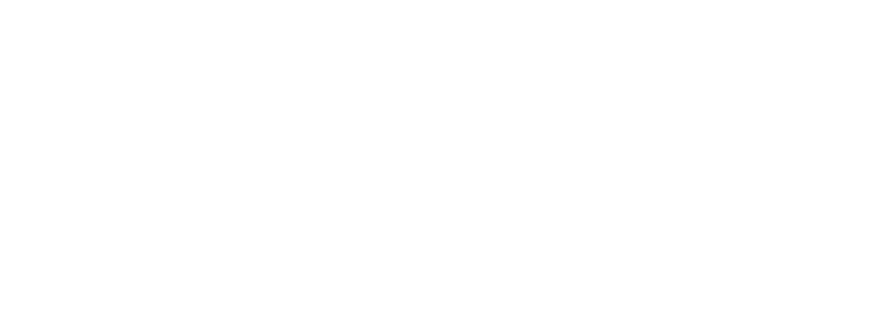
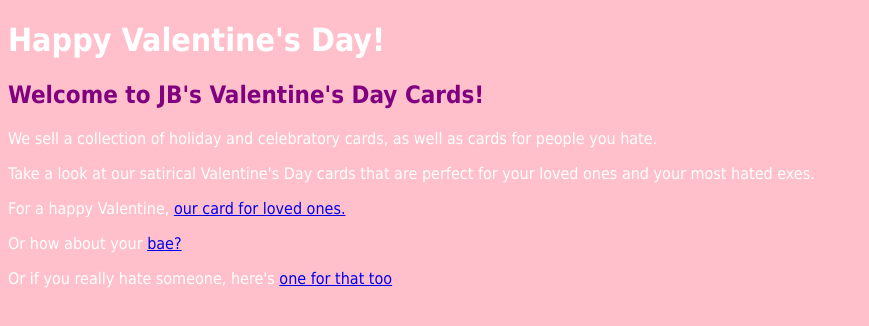
Before and after one commit to jacquibailey/valentines2016, a plain HTML site: page hate/index.html in a window 1280 px wide. Shown: the whole page, without its empty margins (0-869 px from the left). Drawn offline with Linux system fonts and the light colour scheme.

Commit message:
this might be it

```diff
--- a/hate/index.html
+++ b/hate/index.html
@@ -2,10 +2,33 @@
 <html>
 <head>
 <meta name="viewport" content="width=device-width, initial-scale=1, shrink-to-fit=no" />
-<title></title>
+
+<title>JB's VDay</title>
+
+<style>
+
+body {background-color: pink;}
+h1 {color: white;}
+h2 {color:purple;}
+p {color: white;}
+body{font-family: Tahoma, Geneva, sans-serif;}
+
+</style>
 </head>
 
+
 <body>
+<h1> <b>Happy Valentine's Day!</b></h1>
+
+<h2>Welcome to JB's Valentine's Day Cards! </h2>
+
+  <p>We sell a collection of holiday and celebratory cards, as well as cards for people you hate. </p>
+  <p>Take a look at our satirical Valentine's Day cards that are perfect for your loved ones and your most hated exes. </p>
+
+<p>For a happy Valentine, <a href="love/lovefamily.html"> our card for loved ones.</a></p>
+<p>Or how about your <a href="love/loveso.html">bae?</a></p>
+
+<p>Or if you really hate someone, here's <a href="hate/hateso.html"> one for that too</a></p>
 
 </body>
 </html>
```
Also changed, not shown: index.html (+2 -2 lines), love/index.html (+24 -1 lines), love/lovefamily.html (+2 -0 lines).
